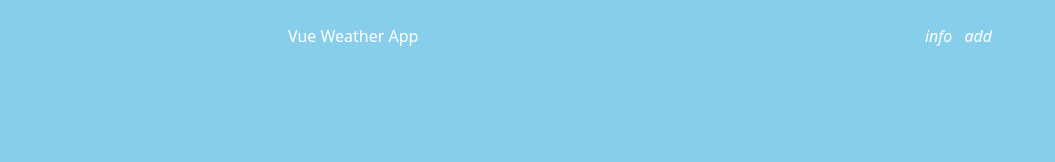
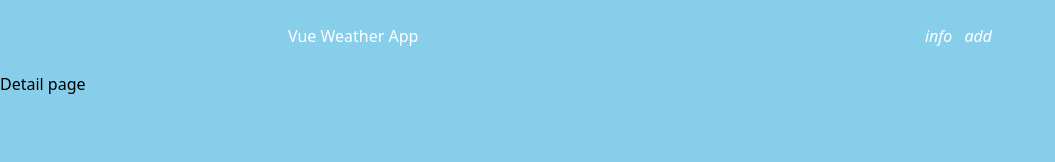
Before and after one commit to fromnowwon/vue-weather-app, a Vue app: page /detail/1/1 in a window 1280 px wide. Shown: the top 162 px of the page, without its empty margins (0-1055 px from the left). Built offline with nearby package versions, Linux system fonts and the light colour scheme; a web font is replaced by a local one.

Commit message:
feat: detail page 생성 후  라우팅

```diff
--- a/src/components/SearchForm.vue
+++ b/src/components/SearchForm.vue
@@ -12,6 +12,7 @@
 				<li
 					v-for="result of weatherSearchData"
 					:key="result.id"
+					@click="setDetail(result)"
 					class="py-2 cursor-pointer"
 				>
 					{{ result.properties.name_preferred }}
@@ -24,6 +25,7 @@
 <script setup>
 import { ref, watch } from "vue";
 import { debounce } from "lodash";
+import router from "@/router";
 
 const searchQuery = ref("");
 const weatherSearchData = ref(null);
@@ -42,6 +44,19 @@ const getSearchResults = () => {
 		});
 };
 
+const setDetail = (result) => {
+	const [city, state] = result.properties.full_address.split(",");
+	router.push({
+		name: "detail",
+		params: { state: state.replace(/\s+/g, ""), city: city },
+		query: {
+			lat: result.geometry.coordinates[1],
+			lng: result.geometry.coordinates[0],
+			preview: true,
+		},
+	});
+};
+
 //  연속적으로 발생하는 이벤트 무시
 const debouncedGetSearchResults = debounce(getSearchResults, 300);
 watch(searchQuery, () => {
--- a/src/router/index.js
+++ b/src/router/index.js
@@ -1,5 +1,6 @@
 import { createRouter, createWebHistory } from "vue-router";
 import HomeView from "../views/HomeView.vue";
+import DetailView from "../views/DetailView.vue";
 
 const router = createRouter({
 	history: createWebHistory(import.meta.env.BASE_URL),
@@ -9,6 +10,11 @@ const router = createRouter({
 			name: "home",
 			component: HomeView,
 		},
+		{
+			path: "/detail/:city/:state",
+			name: "detail",
+			component: DetailView,
+		},
 	],
 });
 
--- /dev/null
+++ b/src/views/DetailView.vue
@@ -0,0 +1,7 @@
+<template>
+	<div>
+		<h1>Detail page</h1>
+	</div>
+</template>
+
+<script setup></script>
```
